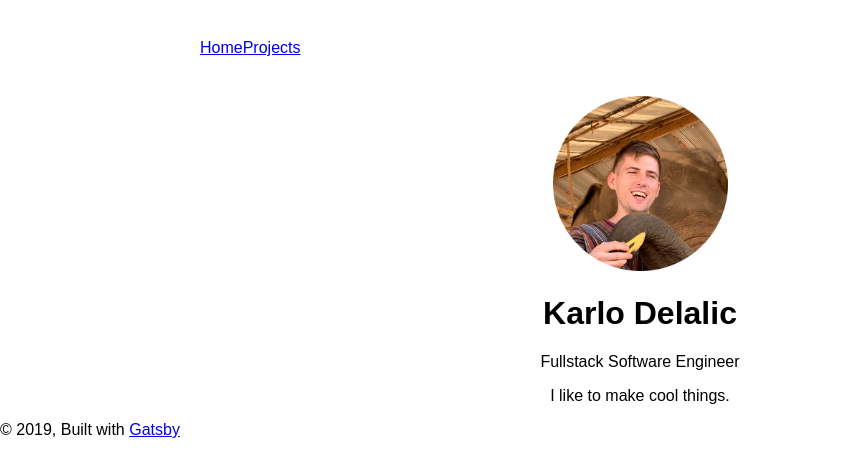
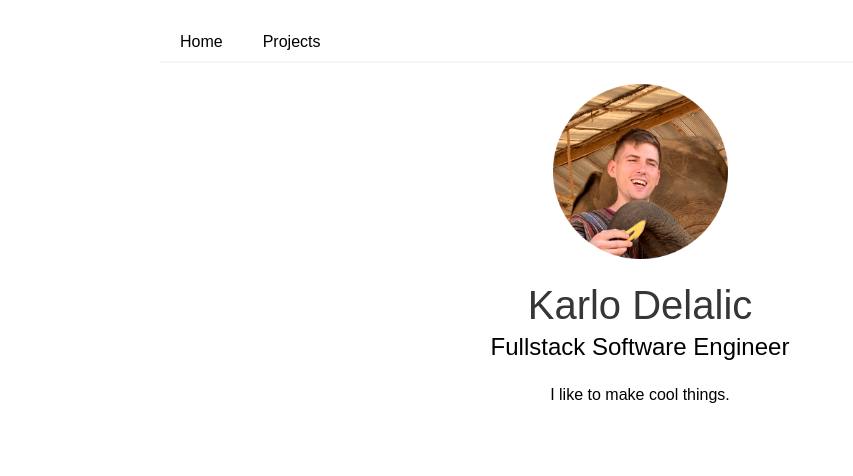
Before and after one commit to kdelalic/karlodelalic.com-gatsby, a Gatsby site: page / in a window 1280 px wide. Shown: the whole page, without its empty margins (0-853 px from the left). Built offline with nearby package versions, Linux system fonts and the light colour scheme; Gatsby itself is replaced by a stand-in of ours.

Commit message:
Styling, working nav

```diff
--- a/package.json
+++ b/package.json
@@ -6,6 +6,7 @@
   "author": "Karlo Delalic",
   "dependencies": {
     "gatsby": "^2.4.3",
+    "gatsby-background-image": "^0.5.9",
     "gatsby-image": "^2.0.41",
     "gatsby-plugin-manifest": "^2.1.1",
     "gatsby-plugin-offline": "^2.1.0",
--- /dev/null
+++ b/src/components/_base.scss
@@ -0,0 +1,34 @@
+$width-large: 960px;
+
+h1 {
+    font-size: 2.5rem;
+    font-weight: 500;
+}
+
+h2 {
+    font-size: 1.5rem;
+    font-weight: 300;
+}
+
+html,
+body,
+ul,
+ol {
+    margin: 0;
+    padding: 0;
+}
+
+* {
+    margin: 0;
+}
+
+html {
+  font-family: sans-serif;
+  -ms-text-size-adjust: 100%;
+  -webkit-text-size-adjust: 100%;
+}
+
+body {
+  -webkit-font-smoothing: antialiased;
+  -moz-osx-font-smoothing: grayscale;
+}
--- a/src/components/footer.js
+++ /dev/null
@@ -1,10 +0,0 @@
-import React from "react"
-
-const Footer = () => (
-  <footer>© {new Date().getFullYear()}, Built with
-        {` `}
-        <a href="https://www.gatsbyjs.org">Gatsby</a>
-  </footer>
-)
-
-export default Footer
--- a/src/components/header.js
+++ b/src/components/header.js
@@ -1,10 +1,12 @@
 import { graphql, Link, StaticQuery } from "gatsby"
 import React from "react"
+
+import "./header.scss"
 
 const Header = () => (
     <StaticQuery
         query={graphql`
-            query PageInfoQuery{
+            query PageInfoQuery {
                 allFile(filter: { sourceInstanceName: { eq: "pages" } }) {
                     edges {
                         node {
@@ -24,7 +26,7 @@ const Header = () => (
                         padding: `1.45rem 1.0875rem`,
                     }}
                 >
-                <ul style={{ display: 'flex', flex: 1, listStyle: 'none' }}>
+                    <nav>
                         {data.allFile.edges
                             .filter(edge => {
                                 return edge.node.name !== "404"
@@ -36,18 +38,12 @@ const Header = () => (
                                     link += edge.node.name;
                                     name = edge.node.name.charAt(0).toUpperCase() + edge.node.name.slice(1);
                                 }
-
                                 return (
-                                <li key={edge.node.id}>
-                                    <Link to={link}>{name}</Link>
-                                </li>
+                                    <Link key={edge.node.id} to={link} className="navbar-item">{name}</Link>
                                 )
                             }
                         )}
-                </ul>
-                <h1 style={{ margin: 0 }}>
-
-                </h1>
+                    </nav>
                 </div>
             </header>
         )}
--- /dev/null
+++ b/src/components/header.scss
@@ -0,0 +1,19 @@
+@import "base";
+
+nav {
+    box-shadow: 0 2px 0 0 #f5f5f5;
+    display: flex;
+    flex: 1;
+    list-style: none;
+    margin: 0;
+
+    .navbar-item {
+        padding: 10px 20px;
+        text-decoration: none;
+        color: black;
+    }
+
+    .navbar-item:hover {
+        border-bottom: 1px solid rebeccapurple;
+    }
+}
--- a/src/components/layout.js
+++ b/src/components/layout.js
@@ -8,7 +8,6 @@
 import React from "react"
 
 import Header from "./header"
-import Footer from "./footer"
 import "./layout.scss"
 
 const Layout = ({ children }) => (
@@ -19,7 +18,6 @@ const Layout = ({ children }) => (
         >
             <main>{children}</main>
         </div>
-        <Footer/>
     </React.Fragment>
 )
 
--- a/src/components/layout.scss
+++ b/src/components/layout.scss
@@ -1,14 +1,4 @@
-html {
-  font-family: sans-serif;
-  -ms-text-size-adjust: 100%;
-  -webkit-text-size-adjust: 100%;
-}
-
-body {
-  margin: 0;
-  -webkit-font-smoothing: antialiased;
-  -moz-osx-font-smoothing: grayscale;
-}
+@import "base";
 
 .content {
     text-align: center;
--- a/src/pages/index.js
+++ b/src/pages/index.js
@@ -10,9 +10,9 @@ const IndexPage = () => (
     <div style={{ maxWidth: `175px`, margin: `0 auto 1.45rem auto` }}>
       <Image />
     </div>
-    <h1>Karlo Delalic</h1>
-    <p>Fullstack Software Engineer</p>
-    <p>I like to make cool things.</p>
+    <h1 style={{color: `#363636`}}>Karlo Delalic</h1>
+    <h2 style={{marginTop: `5px`}}>Fullstack Software Engineer</h2>
+    <p style={{marginTop: `25px`}}>I like to make cool things.</p>
   </Layout>
 )
 
```
Also changed, not shown: src/assets/images/architect.svg (added), 1 other file. Lines whose indentation alone changed are shown as unchanged.
